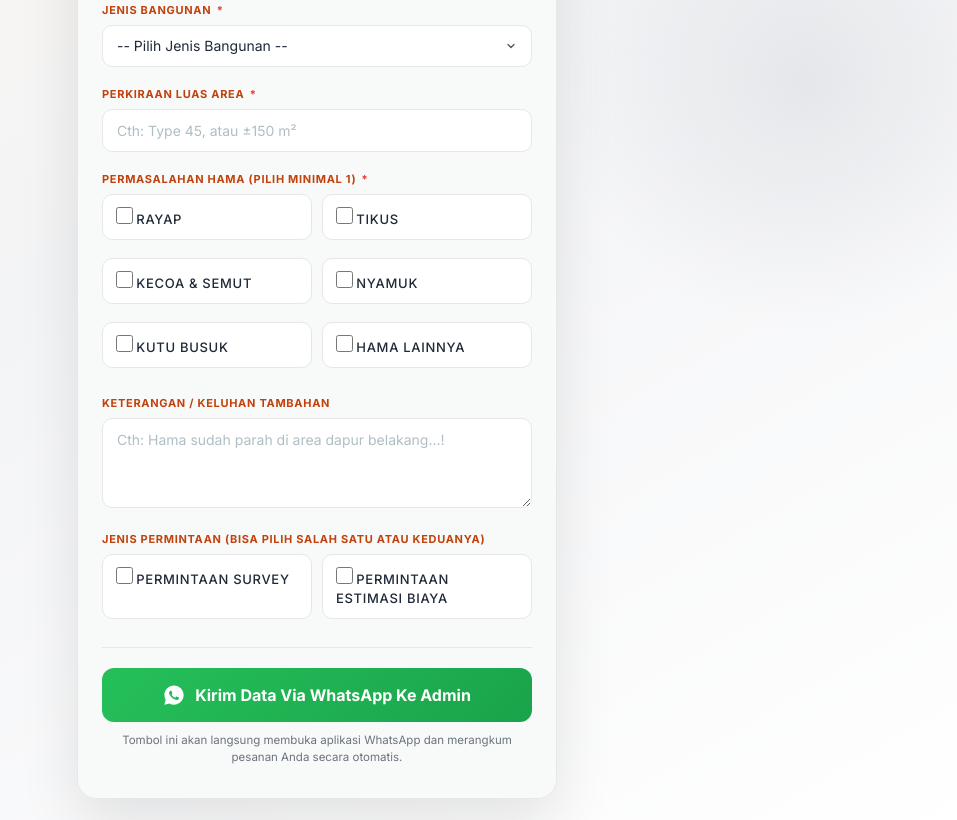
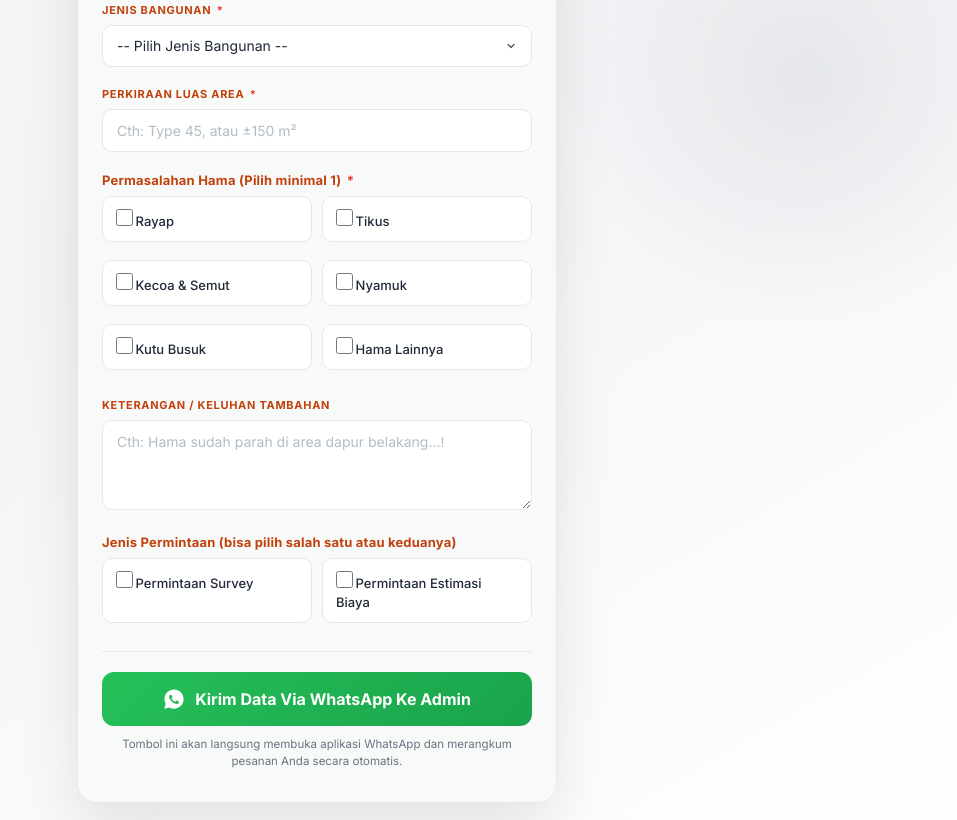
Before and after one commit to hafifwahyudi/jpestcontrol, a website: page public/formulir-pesanan.html in a window 1280 px wide. Shown: the part 567-1387 px from the top of the page, without its empty margins (323-1280 px from the left). Drawn offline with Linux system fonts and the light colour scheme.

Commit message:
Use sentence-case text for pest problem and request type fields

```diff
--- a/public/formulir-pesanan.html
+++ b/public/formulir-pesanan.html
@@ -147,6 +147,7 @@
       grid-template-columns: 1fr 1fr;
       gap: 10px;
     }
+    .form-group label.checkbox-item { text-transform: none; letter-spacing: normal; }
     .checkbox-item {
       display: flex;
       align-items: flex-start;
@@ -331,7 +332,7 @@
 
           <!-- Hama -->
           <div class="form-group">
-            <label>Permasalahan Hama (Pilih minimal 1) <span class="required">*</span></label>
+            <label style="text-transform:none;letter-spacing:0.2px;font-size:13px;">Permasalahan Hama (Pilih minimal 1) <span class="required">*</span></label>
             <div class="checkbox-grid" id="hamaGrid">
               <label class="checkbox-item" id="lbl-rayap">
                 <input type="checkbox" value="Rayap" /> <span>Rayap</span>
@@ -363,7 +364,7 @@
 
           <!-- Jenis Permintaan -->
           <div class="form-group">
-            <label>Jenis Permintaan (bisa pilih salah satu atau keduanya)</label>
+            <label style="text-transform:none;letter-spacing:0.2px;font-size:13px;">Jenis Permintaan (bisa pilih salah satu atau keduanya)</label>
             <div class="checkbox-grid" id="layananGrid">
               <label class="checkbox-item" id="lbl-survey">
                 <input type="checkbox" value="Permintaan Survey" /> <span>Permintaan Survey</span>
```
